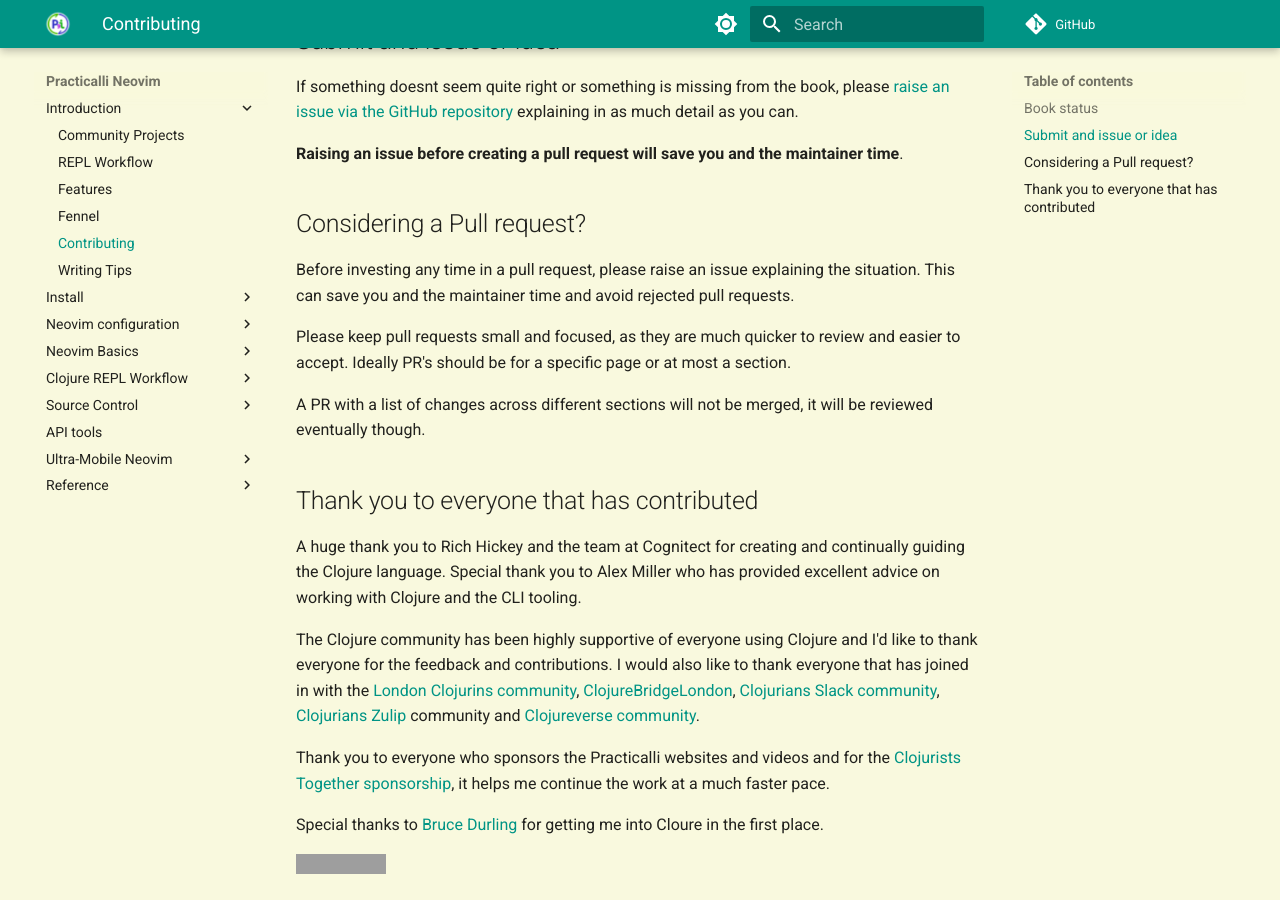
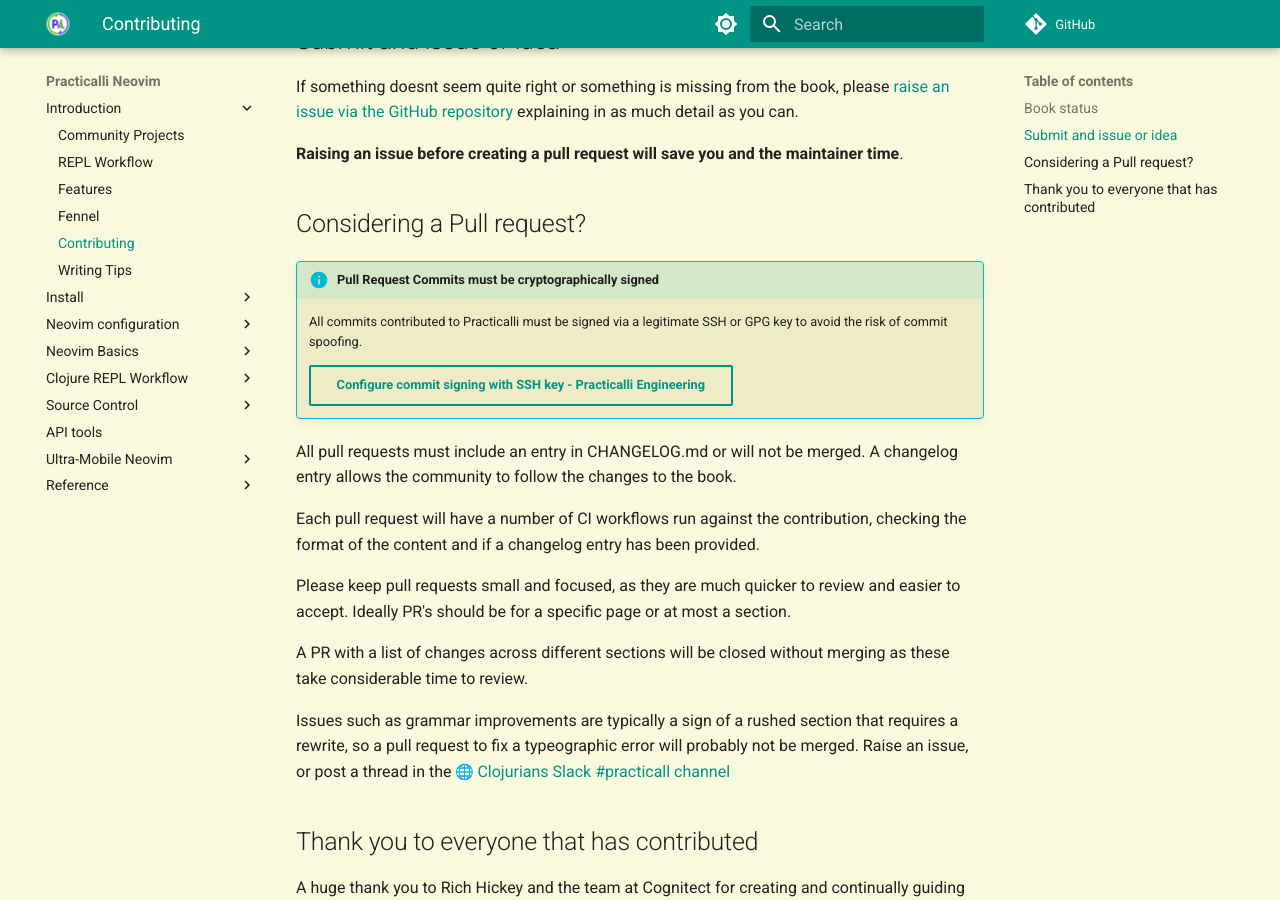
Before and after one commit to practicalli/neovim, an MkDocs documentation site: the page built from docs/introduction/contributing.md, in a window 1280 px wide and 900 px high, scrolled down 686 px. Built offline with MkDocs 1.6.1 and Material for MkDocs 9.7.7, drawn with Linux system fonts in a browser that asks for light colours; emoji names are drawn with the system emoji font; plug-ins that fetch from the network failed and are left out; comment, search, counter and statistics services are not loaded; grey boxes are pictures that could not be loaded.

Commit message:
intro: update pull request description

```diff
--- a/docs/introduction/contributing.md
+++ b/docs/introduction/contributing.md
@@ -26,11 +26,21 @@
 
 ## Considering a Pull request?
 
-Before investing any time in a pull request, please raise an issue explaining the situation.  This can save you and the maintainer time and avoid rejected pull requests.
+!!! INFO "Pull Request Commits must be cryptographically signed"
+    All commits contributed to Practicalli must be signed via a legitimate SSH or GPG key to avoid the risk of commit spoofing.
+
+    [Configure commit signing with SSH key - Practicalli Engineering](https://practical.li/engineering-playbook/source-control/git-configuration/#commit-signing-with-ssh-key){target=_blank .md-button}
+
+All pull requests must include an entry in CHANGELOG.md or will not be merged.  A changelog entry allows the community to follow the changes to the book.
+
+Each pull request will have a number of CI workflows run against the contribution, checking the format of the content and if a changelog entry has been provided.
 
 Please keep pull requests small and focused, as they are much quicker to review and easier to accept.  Ideally PR's should be for a specific page or at most a section.
 
-A PR with a list of changes across different sections will not be merged, it will be reviewed eventually though.
+A PR with a list of changes across different sections will be closed without merging as these take considerable time to review.
+
+Issues such as grammar improvements are typically a sign of a rushed section that requires a rewrite, so a pull request to fix a typeographic error will probably not be merged.  Raise an issue, or post a thread in the [:globe_with_meridians: Clojurians Slack #practicall channel](https://clojurians.slack.com/messages/practicalli)
+
 
 ## Thank you to everyone that has contributed
 
```
Also changed, not shown: CHANGELOG.md (+1 -1 lines).
